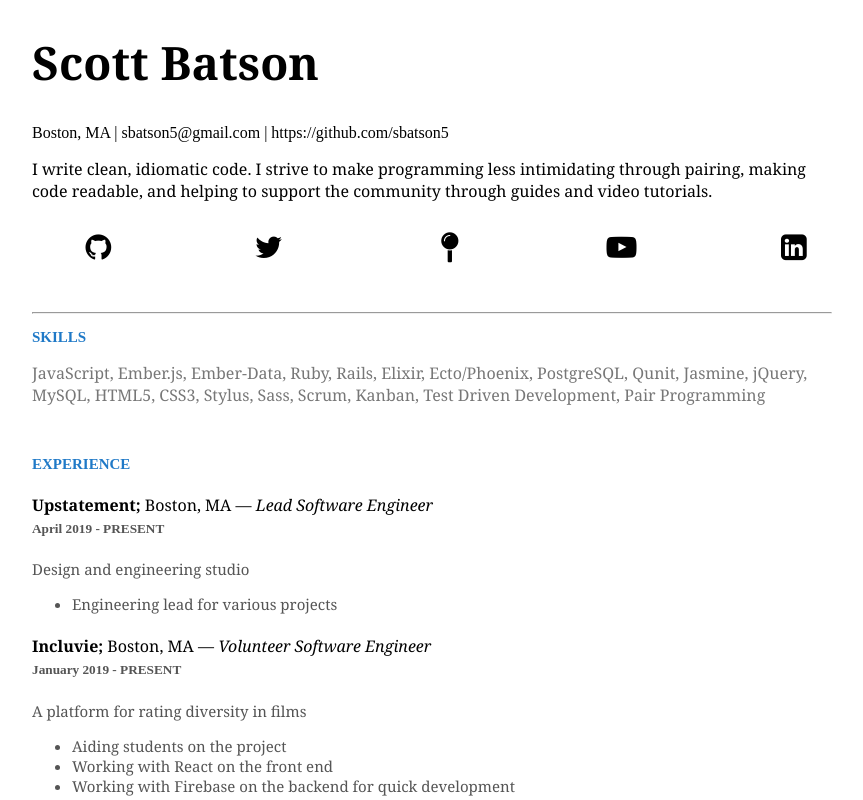
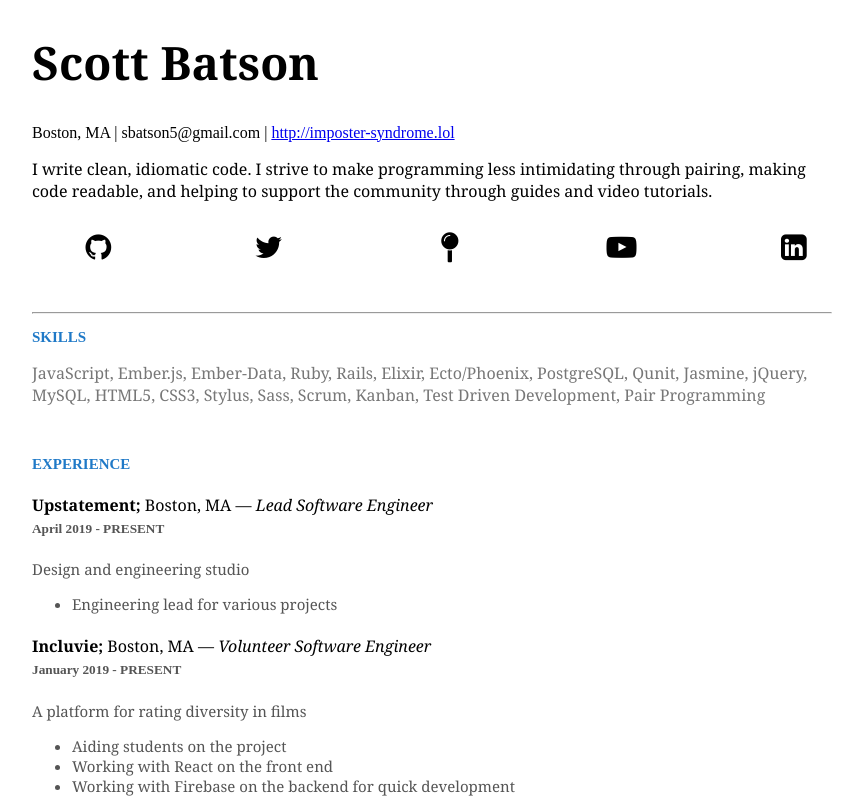
Before and after one commit to sbatson5/sbatson5.github.io, a plain HTML site: page index.html in a window 1280 px wide. Shown: the top 800 px of the page, without its empty margins (208-1071 px from the left). Drawn offline with Linux system fonts and the light colour scheme.

Commit message:
add blog link

```diff
--- a/index.html
+++ b/index.html
@@ -9,7 +9,7 @@
   <body>
     <header>
       <h1>Scott Batson</h1>
-      Boston, MA | sbatson5@gmail.com | https://github.com/sbatson5
+      Boston, MA | sbatson5@gmail.com | <a href="http://imposter-syndrome.lol">http://imposter-syndrome.lol</a>
     </header>
 
     <p class="overview">
```
